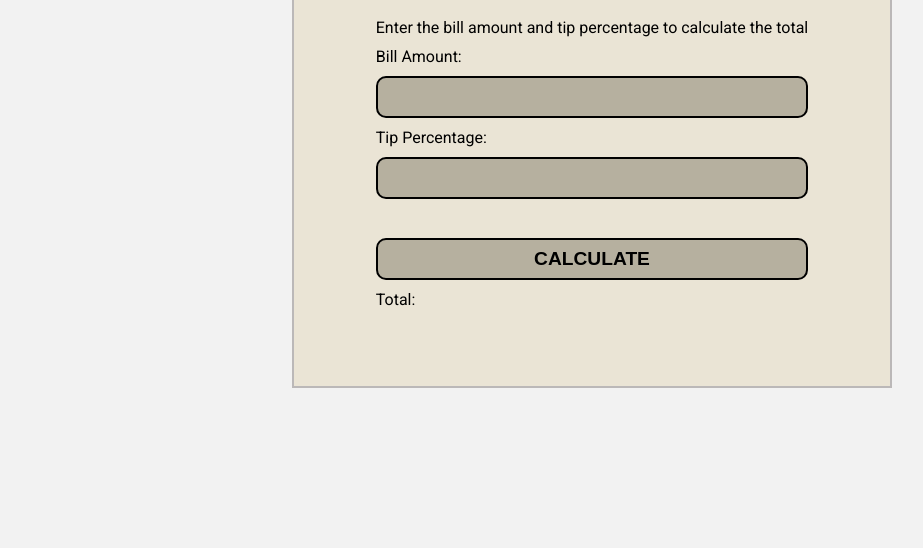
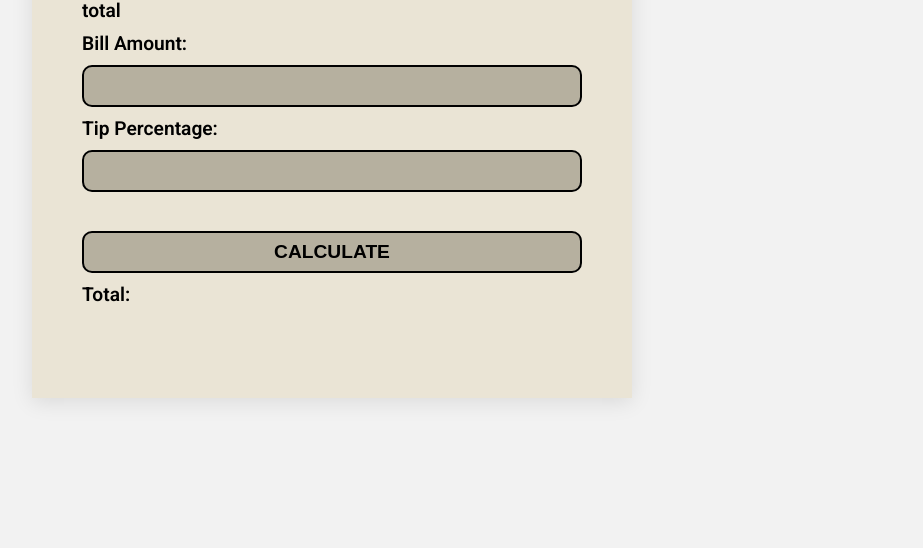
Before and after one commit to ankitadasz/TipCalculator, a plain HTML site: page index.html in a window 1280 px wide. Shown: the part 272-820 px from the top of the page, without its empty margins (308-1231 px from the left). Drawn offline with Linux system fonts and the light colour scheme.

Commit message:
css updated

```diff
--- a/style.css
+++ b/style.css
@@ -1,36 +1,41 @@
-*{
+* {
   margin: 0;
   padding: 0;
   box-sizing: border-box;
 }
-body{
+body {
   width: 100%;
   height: 100%;
-    background-color: #F2F2F2;
+  background-color: #f2f2f2;
   overflow: hidden;
   font-family: "Roboto", sans-serif;
   color: #000000;
 }
-.box{
+.box {
   display: flex;
   flex-direction: column;
   align-items: center;
   width: 600px;
-    height: 500px;
+  height: 550px;
   padding: 50px;
-    border:2px solid rgb(187, 184, 184) ;
-    margin: 20vh 75vh;
-    background-color: #EAE4D5;
+  box-shadow: 0 4px 20px rgba(0, 0, 0, 0.1);
+  margin: 15vh auto;
+  background-color: #eae4d5;
 }
-.sub{
+.sub {
   display: flex;
   flex-direction: column;
   justify-content: flex-start;
   margin-top: 40px;
   gap: 10px;
 }
-input,button{
-    background-color: #B6B09F;
+p{
+    font-size: larger;
+    font-weight: 600;
+}
+input,
+button {
+  background-color: #b6b09f;
   border: none;
   outline: none;
   font-size: larger;
@@ -39,3 +44,17 @@ input,button{
   border: 2px solid #000000;
   border-radius: 10px;
 }
+#calculate {
+  transition: all 0.3s ease;
+}
+
+#calculate:hover {
+  cursor: pointer;
+  background-color: #000000;
+  color: #f2f2f2;
+  transform: scale(1.05);
+  box-shadow: 0 6px 15px rgba(0, 0, 0, 0.2);
+}
+#calculate:active {
+  transform: scale(0.95);
+}
```
Lines whose indentation alone changed are shown as unchanged.
